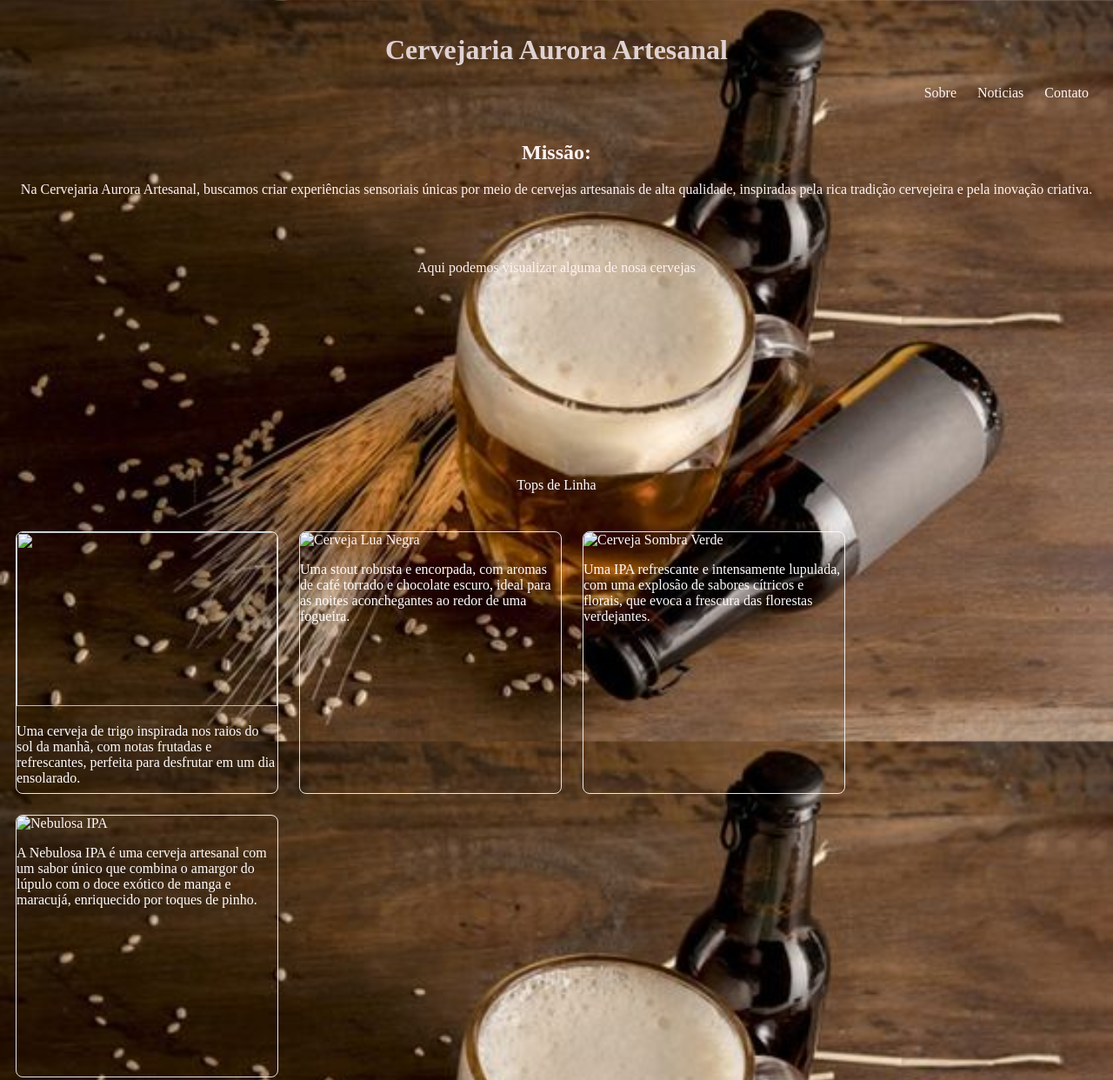
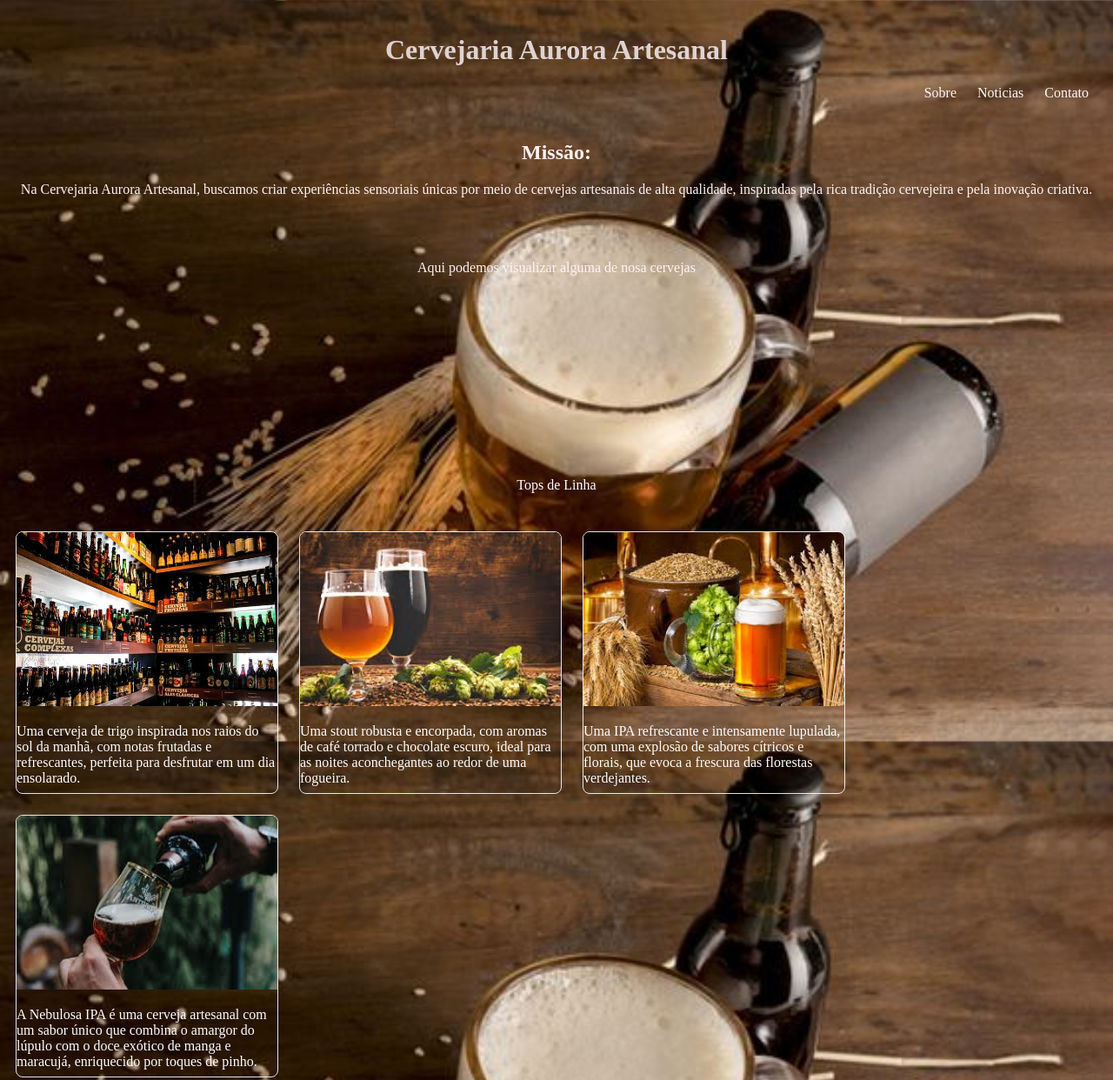
Before and after one commit to nanasfcs/site-fodastico, a plain HTML site: page index.html in a window 1280 px wide. Shown: the top 1242 px of the page at 87% size. Drawn offline with Linux system fonts and the light colour scheme; files whose address does not match are found by name.

Commit message:
Update index.html

```diff
--- a/index.html
+++ b/index.html
@@ -32,27 +32,27 @@
     <section id="noticia">
         <div class="card">
             <a href="https://www.samsclub.com.br/kit-degustacao-cerveja-artesanal-campinas-cervejaria-caixa-com-3-unidades-de-500ml-cada-751320845030/p">
-            <img src="/img/imgfundo.jpg"Cerveja Aurora Dourada" > </a>
+            <img src="imgfundo.jpg"Cerveja Aurora Dourada" > </a>
             <div class="card-text">
                 <p>Uma cerveja de trigo inspirada nos raios do sol da manhã, com notas frutadas e refrescantes, perfeita para desfrutar em um dia ensolarado.</p>
             </div>
         </div>
         <div class="card">
             <a href="https://br.pinterest.com/pin/638526053423502803/">
-            <img src="img/foto2.jpeg" alt="Cerveja Lua Negra"> </a>
+            <img src="foto2.jpeg" alt="Cerveja Lua Negra"> </a>
             <div class="card-text">
             <p>  Uma stout robusta e encorpada, com aromas de café torrado e chocolate escuro, ideal para as noites aconchegantes ao redor de uma fogueira.</p>
             </div>
         </div>
         <div class="card">
-            <img src="img/foto3.jpeg" alt="Cerveja Sombra Verde"> </a>
+            <img src="foto3.jpeg" alt="Cerveja Sombra Verde"> </a>
             <div class="card-text">
                 <p>Uma IPA refrescante e intensamente lupulada, com uma explosão de sabores cítricos e florais, que evoca a frescura das florestas verdejantes.</p>
             </div>
         </div>
         <div class="card">
             <a href="https://www.museudagula.com.br/blog/saiba-por-que-cervejas-artesanais-sao-uma-otima-opcao-de-presente/">
-            <img src="img/foto6.jpeg" alt="Nebulosa IPA"> </a>
+            <img src="foto6.jpeg" alt="Nebulosa IPA"> </a>
             <div class="card-text">
                 <p>A Nebulosa IPA é uma cerveja artesanal com um sabor único que combina o amargor do lúpulo com o doce exótico de manga e maracujá, enriquecido por toques de pinho.</p>
             </div>
@@ -65,7 +65,7 @@
         <h2> Entre em contato</h2>
         <div class="email">
             <h4>Email:</h4>
-            <p><a href="eloisa@gmail.com" target="_blank" rel="noopeener noreferrer">eloisa@gmail.com</a></p>
+            <p><a href="nanasfcs@gmail.com" target="_blank" rel="noopeener noreferrer">eloisa@gmail.com</a></p>
         </div>
         <div class="telefone">
             <h4>Telefone:</h4>
```
